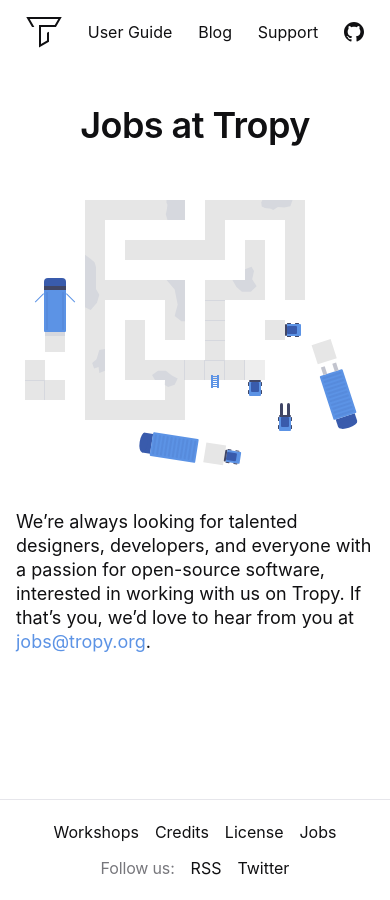
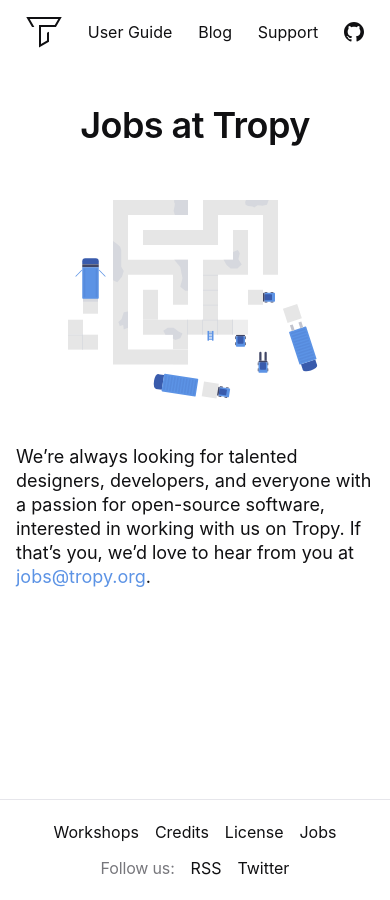
Before and after one commit to tropy/tropy.github.io, a Jekyll site: the page built from jobs.md, in a window 390 px wide. Built offline with Jekyll 4.4.1, drawn with Linux system fonts in a browser that asks for light colours; our own code applies the rules of GitHub Pages for plain Markdown files.

Commit message:
Shrink jobs illustration on phones.

```diff
--- a/assets/stylesheets/_jobs.scss
+++ b/assets/stylesheets/_jobs.scss
@@ -23,7 +23,7 @@
 
     .lead {
       color: inherit;
-      margin-top: $section-padding-y-phone * 3 / 4 - 16px; // 2.5% Optical adjustment
+      margin-top: $section-padding-y-phone * 3 / 4 - 14px; // 2.5% Optical adjustment
 
       @media (min-width: $sm) {
         width: 100% * 5 / 6;
@@ -35,8 +35,12 @@
 
     img {
       display: block;
+      width: 255px; // 3/4
       margin: 0 auto;
-      max-width: 100%;
+
+      @media (min-width: $sm) {
+        width: auto;
+      }
     }
 
     span {
```
